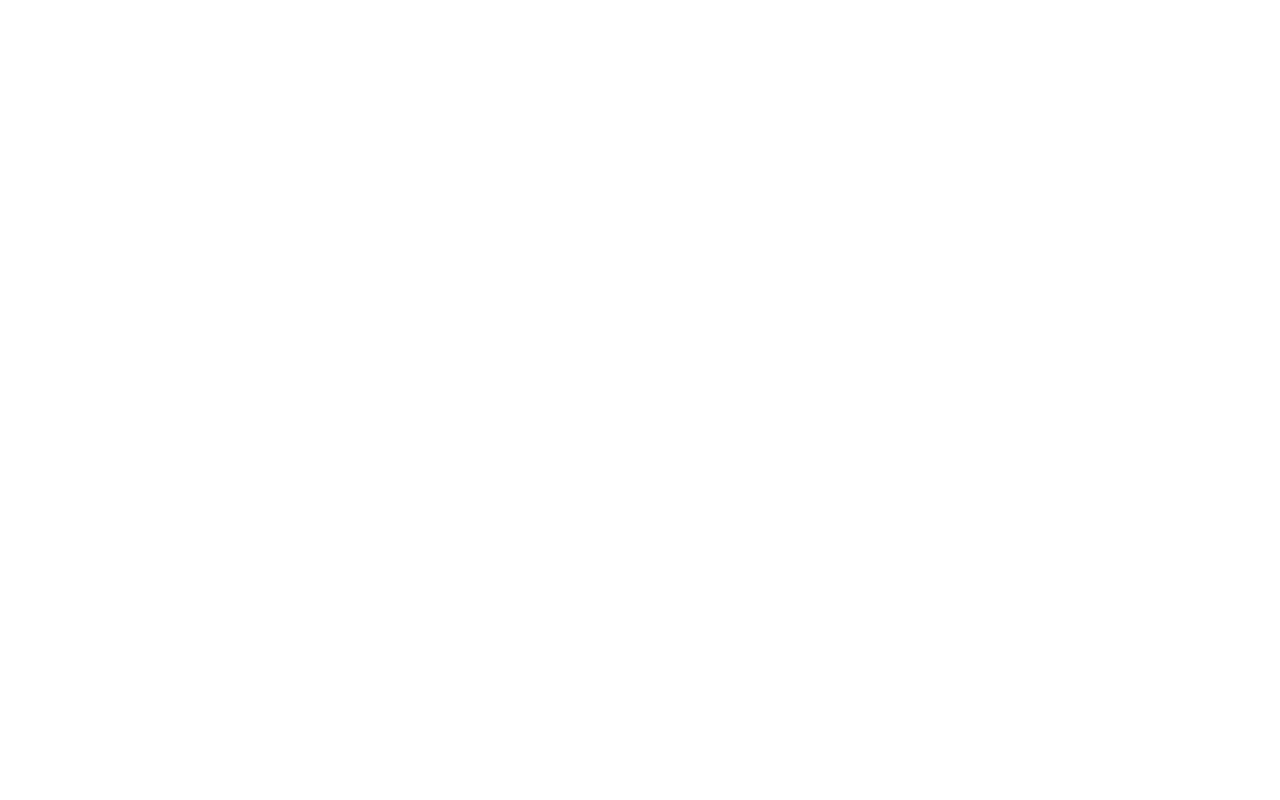
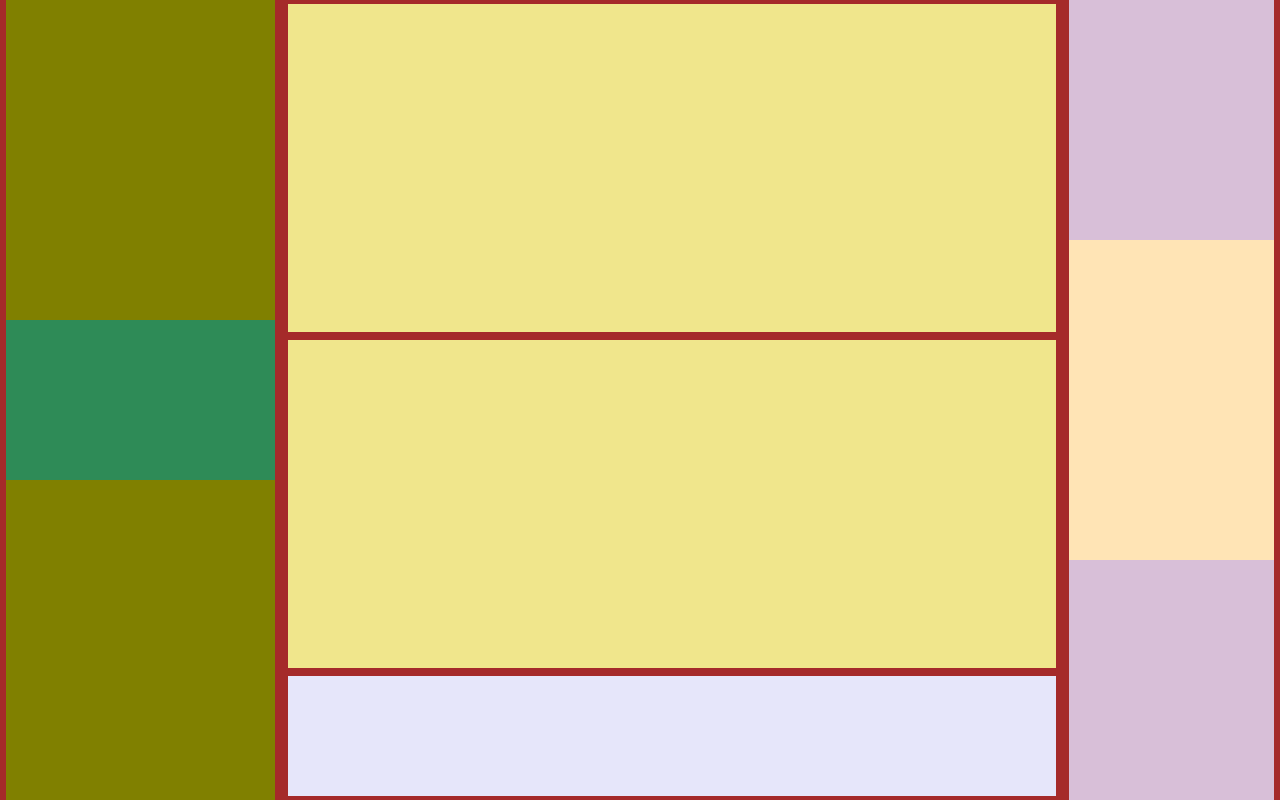
Before and after one commit to GavinCallander/gwent, a plain HTML site: page index.html in a window 1280 px wide. Drawn offline with Linux system fonts and the light colour scheme.

Commit message:
top level layout complete janky css to show content still need to add details

```diff
--- /dev/null
+++ b/css/game.css
@@ -0,0 +1,57 @@
+#game {
+    display: flex;
+    flex-direction: row;
+    justify-content: space-around;
+    align-items: center;
+    width: 100%;
+    height: 100%;
+}
+
+.game-area {
+    display: flex;
+    flex-direction: column;
+    justify-content: center;
+    align-items: center;
+}
+.leaders {
+    width: 100%;
+    height: 40%;
+    background-color: olive;
+}
+.piles {
+    width: 100%;
+    height: 30%;
+    background-color: thistle;
+}
+.side {
+    width: 100%;
+    height: 41%;
+    background-color: khaki;
+}
+
+#hand {
+    width: 100%;
+    height: 15%;
+    background-color: lavender;
+}
+#left-pane {
+    width: 21%;
+    height: 100%;
+    background-color: tomato;
+}
+#play-area {
+    justify-content: space-around;
+    width: 60%;
+    height: 100%;
+}
+#right-pane {
+    justify-content: space-between;
+    width: 16%;
+    height: 100%;
+    background-color: moccasin;
+}
+#weather {
+    width: 100%;
+    height: 20%;
+    background-color: seagreen;
+}
--- a/css/style.css
+++ b/css/style.css
@@ -0,0 +1,9 @@
+html, body {
+    margin: 0;
+    padding: 0;
+}
+body {
+    width: 100vw;
+    height: 100vh;
+    background-color: brown;
+}
--- a/index.html
+++ b/index.html
@@ -5,11 +5,25 @@
     <meta name="viewport" content="width=device-width, initial-scale=1.0">
     <title>Gwent</title>
     <link rel="stylesheet" href="css/style.css">
+    <link rel="stylesheet" href="css/game.css">
     <script src="js/app.js"></script>
 </head>
 <body>
     <div id="game">
-
+        <div class="game-area" id="left-pane">
+            <div class="leaders"></div>
+            <div id="weather"></div>
+            <div class="leaders"></div>
+        </div>
+        <div class="game-area" id="play-area">
+            <div class="side" id="comp-side"></div>
+            <div class="side" id="player-side"></div>
+            <div id="hand"></div>
+        </div>
+        <div class="game-area" id="right-pane">
+            <div class="piles"></div>
+            <div class="piles"></div>
+        </div>
     </div>
 </body>
 </html>
```
Also changed, not shown: 1 other file.
